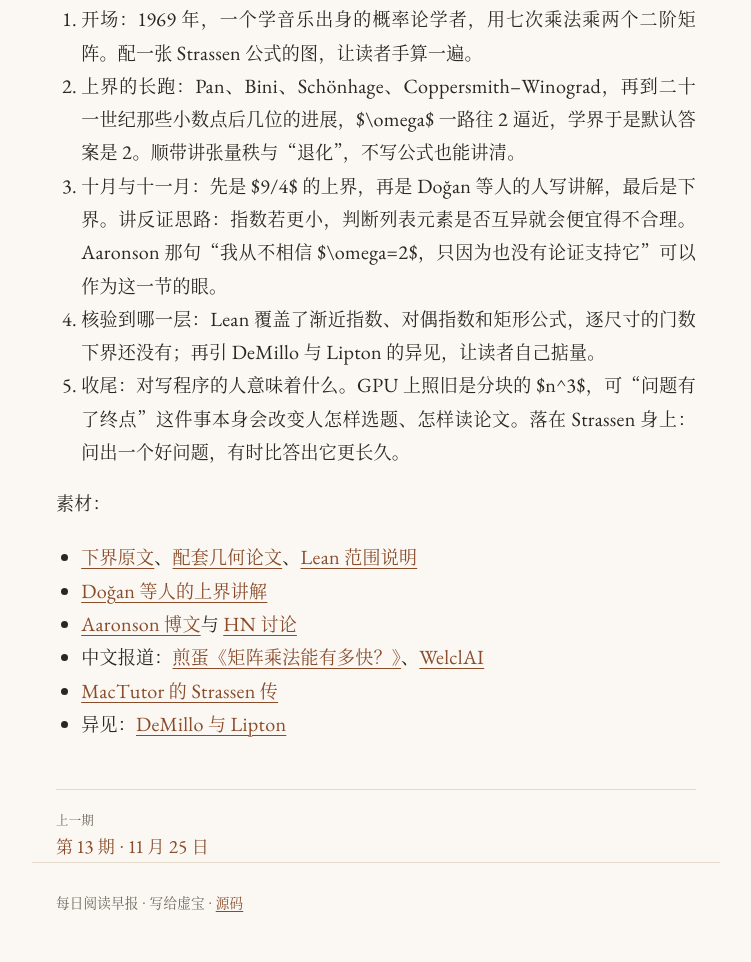
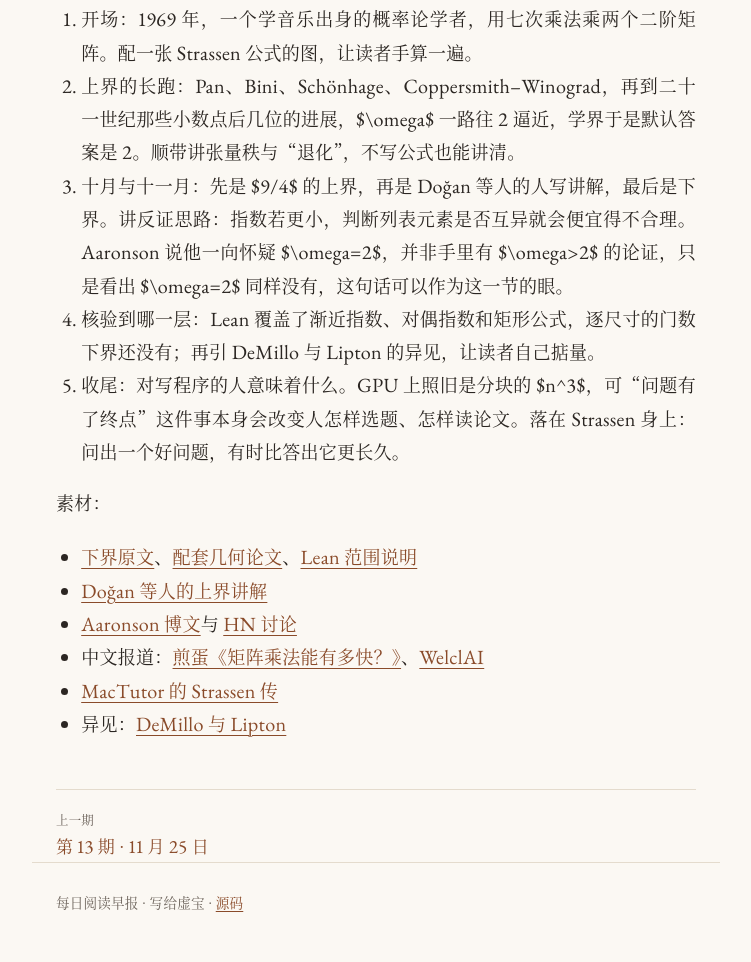
Before and after one commit to VitalyAnkh/daily-brief, an Astro site: page /issues/2026/2026-11-26 in a window 1280 px wide. Shown: the part 7300-8262 px from the top of the page, without its empty margins (264-1015 px from the left). Built offline with nearby package versions, Linux system fonts and the light colour scheme; Astro itself is replaced by a stand-in of ours.

Commit message:
第 14 期：2026-11-26

```diff
--- a/src/content/issues/2026/2026-11-26.md
+++ b/src/content/issues/2026/2026-11-26.md
@@ -75,7 +75,7 @@ MIT CSAIL 与哈佛设计学院、浙大等合作。把导电 TPU 直接打印
 大致结构：
 1. 开场：1969 年，一个学音乐出身的概率论学者，用七次乘法乘两个二阶矩阵。配一张 Strassen 公式的图，让读者手算一遍。
 2. 上界的长跑：Pan、Bini、Schönhage、Coppersmith–Winograd，再到二十一世纪那些小数点后几位的进展，$\omega$ 一路往 2 逼近，学界于是默认答案是 2。顺带讲张量秩与“退化”，不写公式也能讲清。
-3. 十月与十一月：先是 $9/4$ 的上界，再是 Doğan 等人的人写讲解，最后是下界。讲反证思路：指数若更小，判断列表元素是否互异就会便宜得不合理。Aaronson 那句“我从不相信 $\omega=2$，只因为也没有论证支持它”可以作为这一节的眼。
+3. 十月与十一月：先是 $9/4$ 的上界，再是 Doğan 等人的人写讲解，最后是下界。讲反证思路：指数若更小，判断列表元素是否互异就会便宜得不合理。Aaronson 说他一向怀疑 $\omega=2$，并非手里有 $\omega>2$ 的论证，只是看出 $\omega=2$ 同样没有，这句话可以作为这一节的眼。
 4. 核验到哪一层：Lean 覆盖了渐近指数、对偶指数和矩形公式，逐尺寸的门数下界还没有；再引 DeMillo 与 Lipton 的异见，让读者自己掂量。
 5. 收尾：对写程序的人意味着什么。GPU 上照旧是分块的 $n^3$，可“问题有了终点”这件事本身会改变人怎样选题、怎样读论文。落在 Strassen 身上：问出一个好问题，有时比答出它更长久。
 
```
